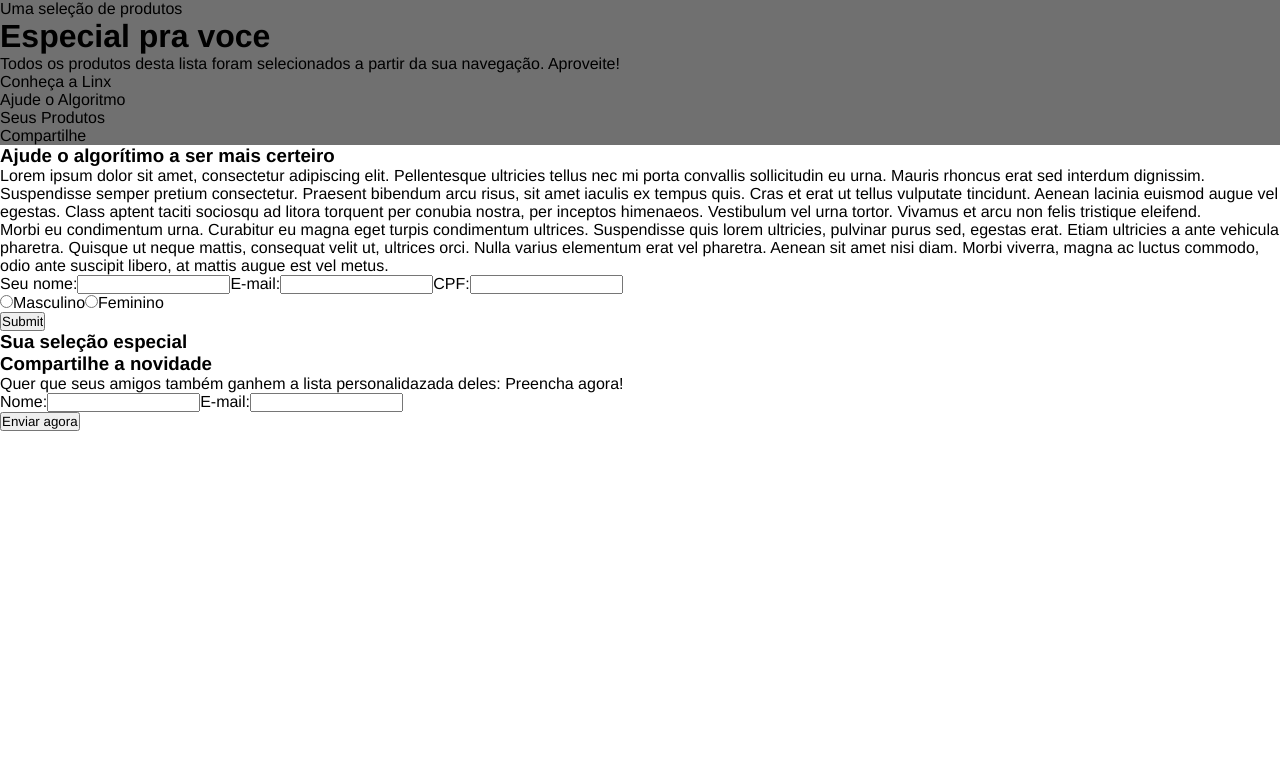
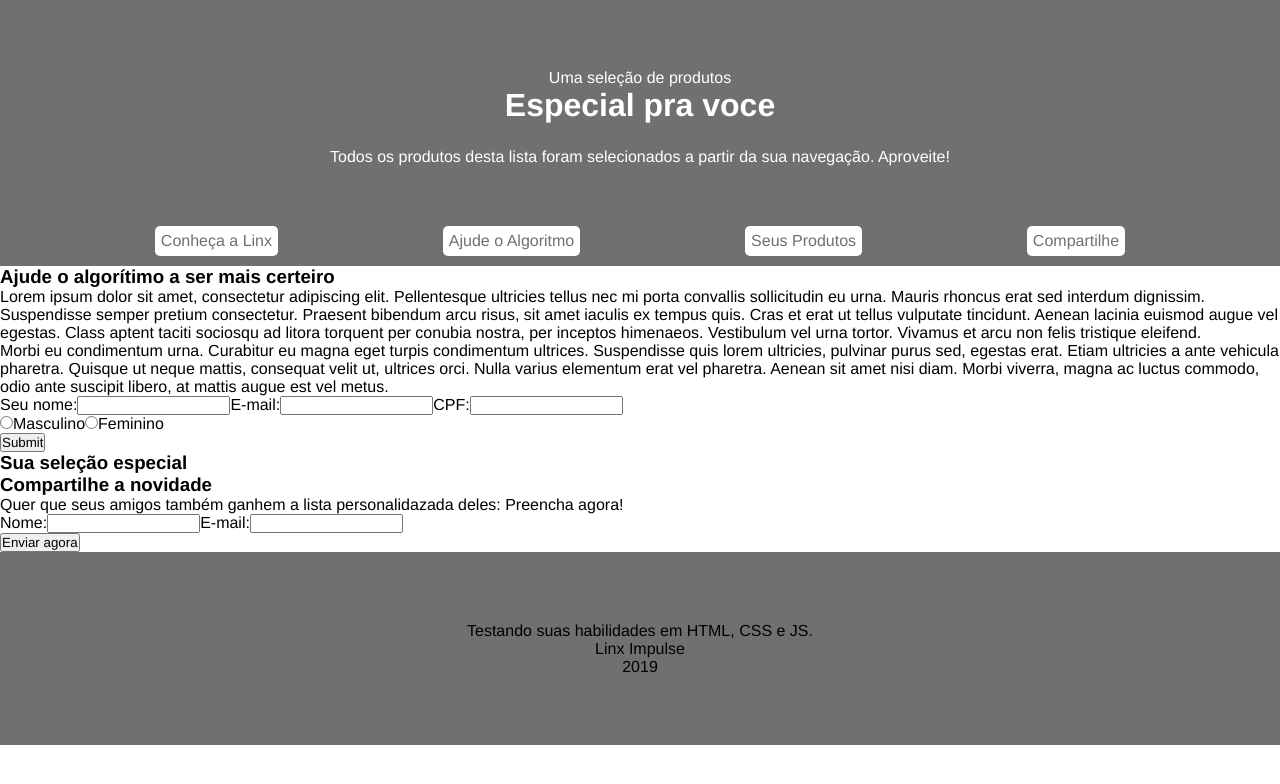
Before and after one commit to IplinskyLeo/linximpulse, a React (Vite) app in the folder todo9/: page / in a window 1280 px wide. Shown: the top 784 px of the page. Built offline with nearby package versions, Linux system fonts and the light colour scheme.

Commit message:
add: (header and footer implemented)

```diff
--- a/todo9/src/App.jsx
+++ b/todo9/src/App.jsx
@@ -8,7 +8,7 @@ import { Footer } from './components/Footer';
 import { Items } from './components/Items';
 import { Form } from './components/Form';
 
-import './components/api/api.js';
+import './api/api.js';
 import './global.css';
 
 
--- a/todo9/src/components/Footer/index.css
+++ b/todo9/src/components/Footer/index.css
@@ -0,0 +1,26 @@
+
+
+.footer{
+    width: 100%;
+    height: 193px;
+    background-color: #707070;
+    display: flex;
+    justify-content: center;
+    align-items: center;
+    flex-direction: column;
+
+
+}
+
+
+/* .cut{
+    position: relative;
+    bottom: -50px;
+    height: 50px;
+    padding: 50px ;
+    margin-left: -50px;
+    margin-right: -50px;
+    transform: rotate(-4deg);
+
+    background-color: rgb(255, 255, 255);
+} */
--- a/todo9/src/components/Footer/index.jsx
+++ b/todo9/src/components/Footer/index.jsx
@@ -3,7 +3,13 @@ import './index.css';
 export function Footer(){
     return (
         <div>
+        <div className='cut'></div>
+        <div className='footer'>
+                <p>Testando suas habilidades em HTML, CSS e JS.</p>
+                <p>Linx Impulse</p>
+                <p>2019</p>
 
+        </div>
         </div>
     );
 };
--- a/todo9/src/components/Header/index.css
+++ b/todo9/src/components/Header/index.css
@@ -1,10 +1,38 @@
 .header{
     background: #707070 0% 0% no-repeat padding-box;
+    display: flex;
+    flex-direction: column;
+    justify-content: center;
+    align-items: center;
+    color: white;
 
+}
+
+header p:nth-child(1){
+    margin-top: 69px;
+}
+
+header p{
+    margin-top: 24px;
+
+}
+
+header p:nth-child(3){
+    margin-bottom: 50px;
+}
+
+.btn{
+    width: 100%;
+    display: flex;
+    justify-content: space-evenly;
 }
 
 .btn a {
     display: flex;
-    color: black;
+    color: #707070;
     text-decoration: none;
+    background-color: #ffffff;
+    padding: 6px;
+    border-radius: 5px;
+    margin: 10px;
 }
```
